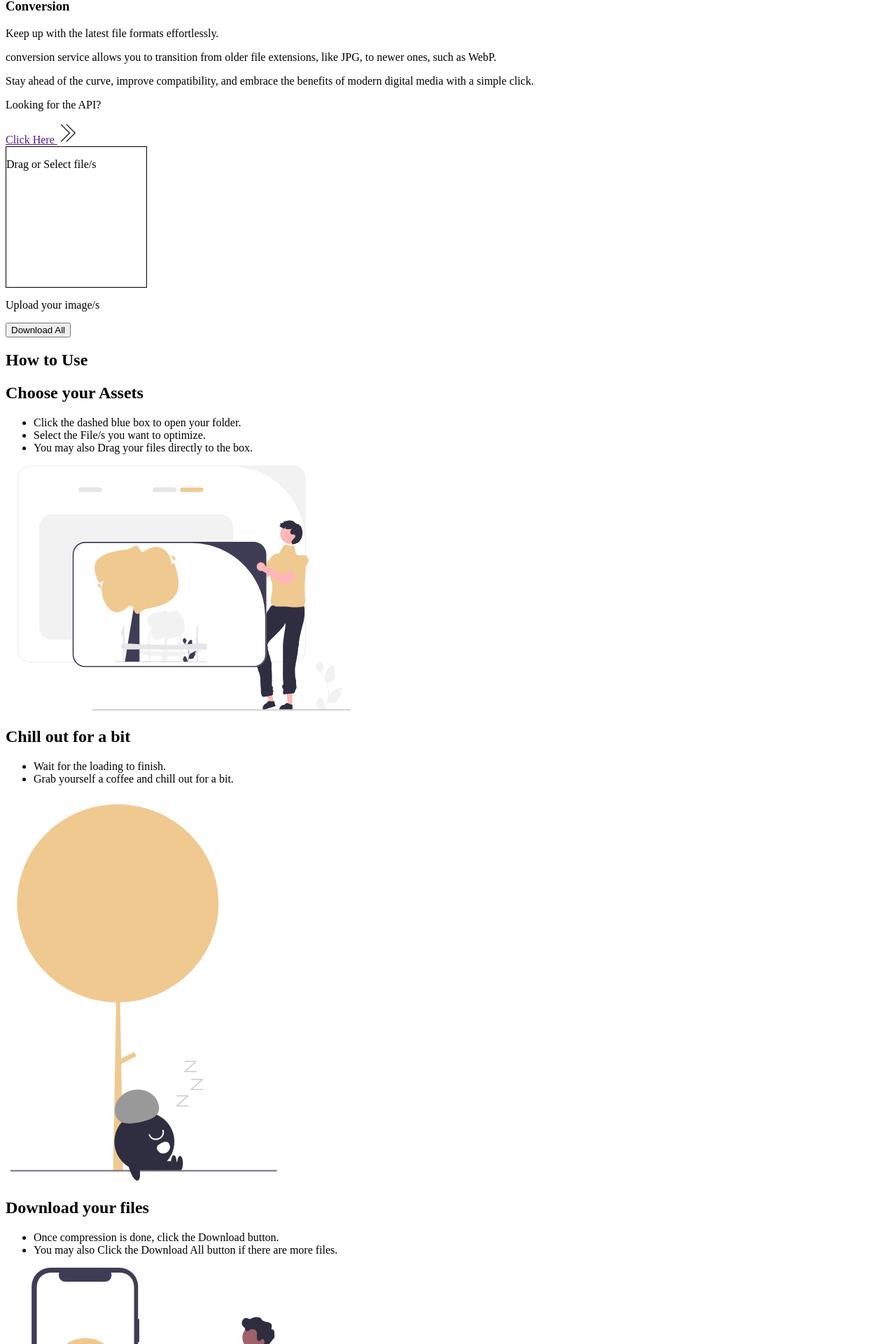
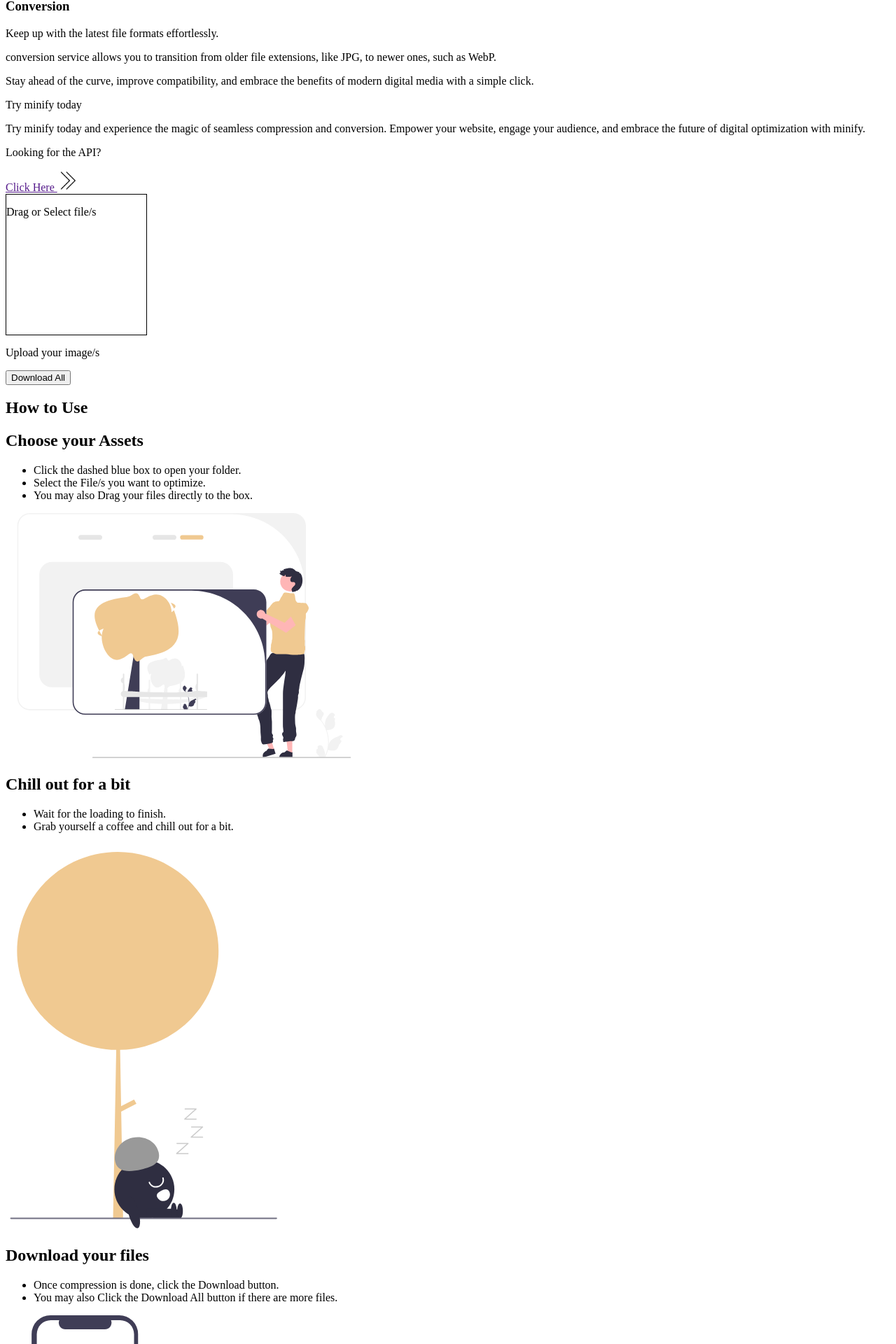
Before and after one commit to rttn-Mango/OptiMG, a React (Vite) app: page / in a window 1280 px wide. Shown: the part 1293-3213 px from the top of the page at 70% size. Built offline with nearby package versions, Linux system fonts and the light colour scheme.

Commit message:
Changes: Added new file size display in kb

```diff
--- a/server.js
+++ b/server.js
@@ -11,7 +11,7 @@ dotenv.config();
 tinify.key = `${process.env.VITE_API_KEY}`
 
 app.use(cors())
-app.use(bodyParser.json({limit: '10mb', extended: true}));
+app.use(bodyParser.json({limit: '5mb', extended: true}));
 app.use(bodyParser.urlencoded({ extended: true }));
 
 app.post('/compressed', async (req, res) => {
--- a/src/Components/CTA.jsx
+++ b/src/Components/CTA.jsx
@@ -4,7 +4,7 @@ import arrowhead from '../Assets/right.svg'
 export default function CTA(){
     return (
         <>
-            <p>Looking for the <span>API</span>?</p>
+            <p>Looking for the <span className="secondary">API</span>?</p>
             <a href="">Click Here <img src={arrowhead} alt="Right arrow icon" draggable="false" width={30} height={30}/></a>
         </>
     )
--- a/src/Pages/Compress.jsx
+++ b/src/Pages/Compress.jsx
@@ -23,9 +23,12 @@ export default function Compress(){
 
         return compressedFile.map(file => {
             return(
-            <div key={file.base64}>
+            <div className="files__card" key={file.base64}>
                 <p>{file.name}</p>
-                <a title="Compressed Image" download={file.name} key={file.base64} href={`data:${file.type};base64,${file.base64}`}>{dl}</a>
+                <div className="files__card--download">
+                    <p className="secondary">{file.size} ᴋʙ</p>
+                    <a title="Download" download={file.name.slice(0, file.name.lastIndexOf('.'))} key={file.base64} href={`data:${file.type};base64,${file.base64}`}><img src={dl} alt="Download" /></a>
+                </div>
             </div>
             )
         })
@@ -59,11 +62,15 @@ export default function Compress(){
 
                                     try{
                                         const res = await axios.post(`https://minify-backend.onrender.com/compressed`, {base64Data});
+
+                                        //Magic formula from stackoverflow that I don't understand
+                                        let size = 4 * Math.ceil((res.data.base64.length / 3))*0.5624896334383812;
+
                                         const compressedData = {
                                             base64: `${res.data.base64}`,
                                             type: file.type,
                                             name: file.name,
-                                            size: file.size,
+                                            size: Math.round(size/1024),
                                         }
                                         resolve(compressedData)
 
@@ -101,10 +108,10 @@ export default function Compress(){
             </section>
 
             <section className="compress__instruction">
-                <h1>How to Use</h1>
+                <h1> <span className="primary">How</span> to Use</h1>
                 <section className="compress__instruction--card">
                     <>
-                        <h2>Choose your Assets</h2>
+                        <h2><span className="secondary">Choose</span> your Assets</h2>
                         <ul role="list">
                             <li>Click the dashed blue box to open your folder.</li>
                             <li>Select the File/s you want to optimize.</li>
@@ -116,7 +123,7 @@ export default function Compress(){
 
                 <section className="compress__instruction--card">
                     <>
-                        <h2>Chill out for a bit</h2>
+                        <h2><span className="secondary">Chill</span> out for a bit</h2>
                         <ul role="list">
                             <li>Wait for the loading to finish.</li>
                             <li>Grab yourself a coffee and chill out for a bit.</li>
@@ -127,7 +134,7 @@ export default function Compress(){
 
                 <section className="compress__instruction--card">
                     <>
-                        <h2>Download your files</h2>
+                        <h2><span className="secondary">Download</span> your files</h2>
                         <ul role="list">
                             <li>Once compression is done, click the Download button.</li>
                             <li>You may also Click the Download All button if there are more files.</li>
@@ -138,7 +145,7 @@ export default function Compress(){
             </section>
 
             <section className="compress__closing">
-                <p aria-label="It's that Simple!">It&apos;s that <span>Simple</span>!</p>
+                <p>It&apos;s that <span className="primary">Simple</span>!</p>
                 <p>Minify simplifies the compression process, ensuring your digital assets are optimized for speed and efficiency.</p>
             </section>
 
--- a/src/Pages/Homepage.jsx
+++ b/src/Pages/Homepage.jsx
@@ -17,7 +17,7 @@ export default function Homepage(){
             <h1 aria-label='Optimize all your assets with minify.'>
                 Optimize <a href="" aria-hidden="true" title="Start Compressing">Start Compressing</a> all your assets <img aria-hidden='true' src={newspaper} alt="Newspaper Image" draggable="false" width={110} height={100}/> with minify.
             </h1>
-            <p aria-label='Or convert them to a new one'>Or <a href="" aria-hidden="true" title='Convert'>Convert <img src={arrow} alt="Right Arrow" draggable="false" width={30} height={30}/></a> them to a new one.</p>
+            <p aria-label='Or convert them to a new one'>Or <a href="" aria-hidden="true" title='Convert' className='secondary'>Convert <img src={arrow} alt="Right Arrow" draggable="false" width={30} height={30}/></a> them to a new one.</p>
 
             <section className="homepage__mid-content">
                 <img
@@ -29,25 +29,25 @@ export default function Homepage(){
                     width={1200}
                     height={610}
                 />
-                <h2>At minify, we understand the importance of a <span>simple</span> and <span>minimal</span> experience.</h2>
+                <h2>At minify, we understand the importance of a <span className='secondary'>simple</span> and <span className='secondary'>minimal</span> experience.</h2>
             </section>
 
             <section className="homepage__mission">
-                <h2>Our <span>mission</span> you ask?</h2>
+                <h2>Our <span className='primary'>mission</span> you ask?</h2>
                 <p>It&apos;s simple, minify is on a mission to make a simple, easy to use, and seamless compression site which <span>Developers</span>, <span>Designers</span>, and average consumers can enjoy can enjoy.</p>
             </section>
 
             <section className="homepage__offer">
-                <h2>What do we offer?</h2>
+                <h2>What do we <span className='primary'>offer</span>?</h2>
 
                 <div className="homepage__offer--card">
-                    <h3>Compression</h3>
+                    <h3 className='secondary'>Compression</h3>
                     <p>Say goodbye to sluggish load times and hefty file sizes. </p>
                     <p>Our compression service reduces the size of your digital assets without compromising on quality. </p>
                     <p>Watch as we shrink that once 1MB file down to a nimble 50KB, ensuring your web pages load faster and your users stay engaged.</p>
                 </div>
                 <div className="homepage__offer--card">
-                    <h3>Conversion</h3>
+                    <h3 className='secondary'>Conversion</h3>
                     <p>Keep up with the latest file formats effortlessly.</p>
                     <p>conversion service allows you to transition from older file extensions, like JPG, to newer ones, such as WebP.</p>
                     <p>Stay ahead of the curve, improve compatibility, and embrace the benefits of modern digital media with a simple click.</p>
@@ -55,6 +55,11 @@ export default function Homepage(){
             </section>
 
             <section className="homepage__closing">
+                <p>Try <span className="primary">minify</span> today</p>
+                <p>Try minify today and experience the magic of seamless compression and conversion. Empower your website, engage your audience, and embrace the future of digital optimization with minify.</p>
+            </section>
+
+            <section className="homepage__cta">
                 <CTA/>
             </section>
         </main>
```
